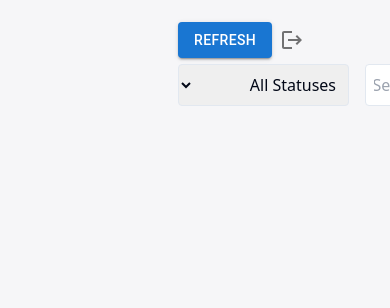
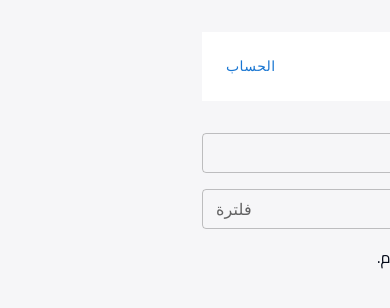
Before and after one commit to mustefa-dev/ClickUpWebsite, a React (Vite) app in the folder src/website/: page /tasks in a window 390 px wide. Shown: the top 308 px of the page. Built offline with nearby package versions, Linux system fonts and the light colour scheme.

Commit message:
attachment .

```diff
--- a/src/website/src/components/TaskCard.tsx
+++ b/src/website/src/components/TaskCard.tsx
@@ -1,7 +1,12 @@
-// src/components/TaskCard.tsx
-import React from 'react';
+import React, { useState } from 'react';
 import { Task } from '@/types/types';
 import { useAuthStore } from '@/utils/authStore';
+import FormControl from "@mui/material/FormControl";
+import InputLabel from "@mui/material/InputLabel";
+import Select, { SelectChangeEvent } from "@mui/material/Select";
+import { Box, MenuItem } from "@mui/material";
+import Card from '@mui/material/Card';
+import AccountCircleOutlinedIcon from '@mui/icons-material/AccountCircleOutlined';
 
 type TaskCardProps = {
     task: Task;
@@ -10,80 +15,59 @@ type TaskCardProps = {
 
 const TaskCard: React.FC<TaskCardProps> = ({ task, onTap }) => {
     const { updateTaskStatus } = useAuthStore();
+    const [changeStatus, setChangeStatus] = useState('');
 
-    const handleStatusChange = (event: React.ChangeEvent<HTMLSelectElement>) => {
-        const newStatus = event.target.value;
+    const handleStatusChange = (event: SelectChangeEvent<unknown>, child: React.ReactNode) => {
+        const newStatus = event.target.value as string;
         updateTaskStatus(task.id, newStatus);
+        setChangeStatus(newStatus);
+        event.stopPropagation();
     };
 
-    const renderContent = (index: number) => {
-        switch (index) {
-            case 0:
     return (
+        <Card onClick={() => onTap(task)} variant={"none"} className={"grid gap-4 p-6"}>
+            <div className="grid gap-2">
+                <span className="text-sm">{task.name}</span>
                 <div className="flex flex-wrap">
                     {task.tags?.map((tag, idx) => (
                         <div key={idx} className="flex-1">
-                                <span className="inline-block bg-gray-200 rounded-full px-2 py-1 text-xs font-semibold text-gray-700 mr-1 mb-1">
+                        <span
+                            className="inline-block bg-gray-200 rounded-full px-2 py-1 text-xs font-semibold text-gray-700 mr-1 mb-1">
                             {tag.name}
                         </span>
                         </div>
                     )) || <span>لا توجد علامات</span>}
                 </div>
-                );
-
-            case 2:
-                return (
-                    <div className="text-right">
-                        <span className="text-sm font-medium">{task.name}</span>
             </div>
-                );
-            case 3:
-                return (
-                    <select
-                        value={['لم يبدأ', 'قيد التقدم', 'مكتمل'].includes(task.status.status) ? task.status.status : ''}
+            <Box sx={{minWidth: 300}}>
+                <FormControl sx={{ m: 1, width: 300 }} size="small">
+                    <InputLabel id="demo-simple-select-">فلترة</InputLabel>
+                    <Select
+                        value={['لم يبدأ', 'قيد التقدم', 'مكتمل'].includes(task.status.status) ? task.status.status : changeStatus}
+                        label="All Statuses"
                         onChange={handleStatusChange}
-                        className="w-full p-1 border rounded text-sm"
+                        onClick={(e) => e.stopPropagation()}
                     >
-                        <option value="" disabled>اختر الحالة</option>
-                        <option value="لم يبدأ">لم يبدأ</option>
-                        <option value="قيد التقدم">قيد التقدم</option>
-                        <option value="مكتمل">مكتمل</option>
-                    </select>
-                );
-            case 6:
-                return (
-                    <div className="flex items-center">
+                        <MenuItem value={"لم يبدأ"}>لم يبدأ</MenuItem>
+                        <MenuItem value={"قيد التقدم"}>قيد التقدم</MenuItem>
+                        <MenuItem value={"مكتمل"}>مكتمل</MenuItem>
+                    </Select>
+                </FormControl>
+            </Box>
+            <div className="flex items-center gap-1">
+                {task.creator.profilePicture ? (
                     <img
                         src={task.creator.profilePicture || ''}
                         alt={task.creator.username}
                         className="w-8 h-8 rounded-full"
                     />
+                ) : <AccountCircleOutlinedIcon className="w-8 h-8" />}
+
                 {!task.creator.profilePicture && (
-                            <span className="ml-1 text-sm">{task.creator.username[0]}</span>
+                    <span className="ml-1 text-sm">{task.creator.username}</span>
                 )}
             </div>
-                );
-            case 8:
-                return (
-                    <div className="text-center">
-                        <span className="text-sm">{task.name}</span>
-                    </div>
-                );
-            default:
-                return <div className="hidden"></div>;
-        }
-    };
-
-    return (
-        <div onClick={() => onTap(task)} className="m-2 p-2 border rounded shadow-md">
-            <div className="grid grid-cols-3 gap-2">
-                {Array.from({ length: 9 }).map((_, index) => (
-                    <div key={index} className="col-span-1">
-                        {renderContent(index)}
-                    </div>
-                ))}
-            </div>
-        </div>
+        </Card>
     );
 };
 
--- a/src/website/src/components/TaskListPage.tsx
+++ b/src/website/src/components/TaskListPage.tsx
@@ -1,23 +1,26 @@
-// src/components/TaskListPage.tsx
-import React, { useState, useEffect } from 'react';
-import axios from 'axios';
+import React, { useState, useEffect, useRef } from 'react';
 import TaskService from '@/services/taskService';
 import CommentService from '@/services/commentService';
 import TaskCard from '@/components/TaskCard';
 import TaskDetailsDialog from '@/components/TaskDetailsDialog';
 import { useAuthStore } from '@/utils/authStore';
-import { IconButton, Button, Box } from '@mui/material';
-import { Logout } from '@mui/icons-material';
-import {BASE_URL} from "../../../config";
+import { Button, Box, Menu, MenuItem } from '@mui/material';
+import ExitToAppIcon from '@mui/icons-material/ExitToApp';
+import InputLabel from '@mui/material/InputLabel';
+import FormControl from '@mui/material/FormControl';
+import Select, { SelectChangeEvent } from '@mui/material/Select';
+import { TextField, InputAdornment } from '@mui/material';
+import SearchIcon from '@mui/icons-material/Search';
 
 const TaskListPage: React.FC = () => {
     const { tasks, clearAuth, setTasks } = useAuthStore();
     const [searchTerm, setSearchTerm] = useState('');
     const [statusFilter, setStatusFilter] = useState('');
-    const [showLogout, setShowLogout] = useState(false);
     const [selectedTask, setSelectedTask] = useState(null);
     const [comments, setComments] = useState([]);
     const [dialogOpen, setDialogOpen] = useState(false);
+    const [anchorEl, setAnchorEl] = useState<null | HTMLElement>(null);
+    const menuRef = useRef<HTMLDivElement>(null);
 
     useEffect(() => {
         if (selectedTask) {
@@ -33,6 +36,19 @@ const TaskListPage: React.FC = () => {
             fetchComments();
         }
     }, [selectedTask]);
+
+    useEffect(() => {
+        const handleClickOutside = (event: MouseEvent) => {
+            if (menuRef.current && !menuRef.current.contains(event.target as Node)) {
+                setAnchorEl(null);
+            }
+        };
+
+        document.addEventListener('mousedown', handleClickOutside);
+        return () => {
+            document.removeEventListener('mousedown', handleClickOutside);
+        };
+    }, [menuRef]);
 
     const filteredTasks = tasks.filter(task =>
         task.name.toLowerCase().includes(searchTerm.toLowerCase()) &&
@@ -66,44 +82,73 @@ const TaskListPage: React.FC = () => {
         }
     };
 
+    const handleAccountClick = (event: React.MouseEvent<HTMLElement>) => {
+        setAnchorEl(event.currentTarget);
+    };
+
+    const handleAccountClose = () => {
+        setAnchorEl(null);
+    };
+
     return (
-        <div className="container mx-auto p-4">
-            <Box display="flex" justifyContent="space-between" alignItems="center">
-                <h2 className="text-2xl font-semibold mb-4">Task List</h2>
-                <Box>
-                    <IconButton onClick={() => setShowLogout(!showLogout)}>
-                        <Logout />
-                    </IconButton>
-                    <Button variant="contained" color="primary" onClick={handleRefresh}>
-                        Refresh
+        <div className="mx-auto p-8 grid gap-4">
+            <div className="flex bg-white p-4 justify-between items-center">
+                <p className="text-sm sm:text-lg font-semibold ">قائمة المهام</p>
+                <div>
+                    <Button variant="text" onClick={handleAccountClick}>
+                        الحساب
                     </Button>
+                    <div ref={menuRef}>
+                        <Menu
+                            anchorEl={anchorEl}
+                            open={Boolean(anchorEl)}
+                            onClose={handleAccountClose}
+                            anchorOrigin={{
+                                vertical: 'bottom',
+                                horizontal: 'right',
+                            }}
+                            transformOrigin={{
+                                vertical: 'top',
+                                horizontal: 'right',
+                            }}
+                        >
+                            <MenuItem onClick={handleLogout}> <ExitToAppIcon  /> تسجيل الخروج  </MenuItem>
+                        </Menu>
+                    </div>
+                </div>
+            </div>
+            <div className=" mt-4 sm:mt-10 flex gap-4 flex-wrap">
+                <TextField
+                    size={"small"}
+                    variant="outlined"
+                    value={searchTerm}
+                    placeholder="بحث..."
+                    onChange={e => setSearchTerm(e.target.value)}
+                    className="border w-full sm:w-[300px] p-2 rounded"
+                    InputProps={{
+                        startAdornment: (
+                            <InputAdornment position="start">
+                                <SearchIcon />
+                            </InputAdornment>
+                        ),
+                    }}
+                />
+                <Box                             className=" w-full sm:w-[300px] "
+                >
+                    <FormControl size={"small"} fullWidth>
+                        <InputLabel id="demo-simple-select-">فلترة</InputLabel>
+                        <Select
+                            value={statusFilter}
+                            label="جميع الحالات"
+                            onChange={e => setStatusFilter(e.target.value)}
+                        >
+                            <MenuItem value={""}>جميع الحالات</MenuItem>
+                            <MenuItem value={"open"}>مفتوح</MenuItem>
+                            <MenuItem value={"in-progress"}>قيد التنفيذ</MenuItem>
+                            <MenuItem value={"completed"}>مكتمل</MenuItem>
+                        </Select>
+                    </FormControl>
                 </Box>
-            </Box>
-            {showLogout && (
-                <Box display="flex" justifyContent="flex-end" mb={2}>
-                    <Button variant="contained" color="secondary" onClick={handleLogout}>
-                        Logout
-                    </Button>
-                </Box>
-            )}
-            <div className="flex gap-4 mb-4">
-                <input
-                    type="text"
-                    placeholder="Search by task name..."
-                    value={searchTerm}
-                    onChange={e => setSearchTerm(e.target.value)}
-                    className="border p-2 w-full rounded"
-                />
-                <select
-                    value={statusFilter}
-                    onChange={e => setStatusFilter(e.target.value)}
-                    className="border p-2 w-full rounded"
-                >
-                    <option value="">All Statuses</option>
-                    <option value="open">Open</option>
-                    <option value="in-progress">In Progress</option>
-                    <option value="completed">Completed</option>
-                </select>
             </div>
             <div className="flex flex-col gap-6">
                 {filteredTasks.length > 0 ? (
@@ -111,7 +156,7 @@ const TaskListPage: React.FC = () => {
                         <TaskCard key={task.id} task={task} onTap={handleTaskClick} />
                     ))
                 ) : (
-                    <p>No tasks found.</p>
+                    <p>لم يتم العثور على مهام.</p>
                 )}
             </div>
             <TaskDetailsDialog
--- a/src/website/src/index.css
+++ b/src/website/src/index.css
@@ -135,14 +135,44 @@
         --ring: 0, 0%, 35%;
     }
 }
+@font-face {
+    font-family: "Cairo";
+    src: url("/fonts/Cairo-Regular.ttf") format("truetype");
+    font-weight: 400;
+    font-style: normal;
+}
 
+@font-face {
+    font-family: "Cairo";
+    src: url("/fonts/Cairo-Bold.ttf") format("truetype");
+    font-weight: 700;
+    font-style: normal;
+}
 @layer base {
     * {
         @apply border-border;
+        font-family: "Cairo";
     }
 
     body {
         @apply bg-background text-foreground;
+        font-family: "Cairo";@font-face {
+    font-family: "Cairo";
+    src: url("/fonts/Cairo-Regular.ttf") format("truetype");
+    font-weight: 400;
+    font-style: normal;
+}
+
+@font-face {
+    font-family: "Cairo";
+    src: url("/fonts/Cairo-Bold.ttf") format("truetype");
+    font-weight: 700;
+    font-style: normal;
+}
+
+body {
+    font-family: "Cairo", sans-serif;
+}
     }
 }
 
```
Also changed, not shown: src/website/src/components/CommentCard.tsx (+85 -29 lines), src/website/src/components/TaskDetailsCard.tsx (+29 -11 lines), src/website/src/components/TaskDetailsDialog.tsx (+16 -18 lines). Lines whose indentation alone changed are shown as unchanged.
